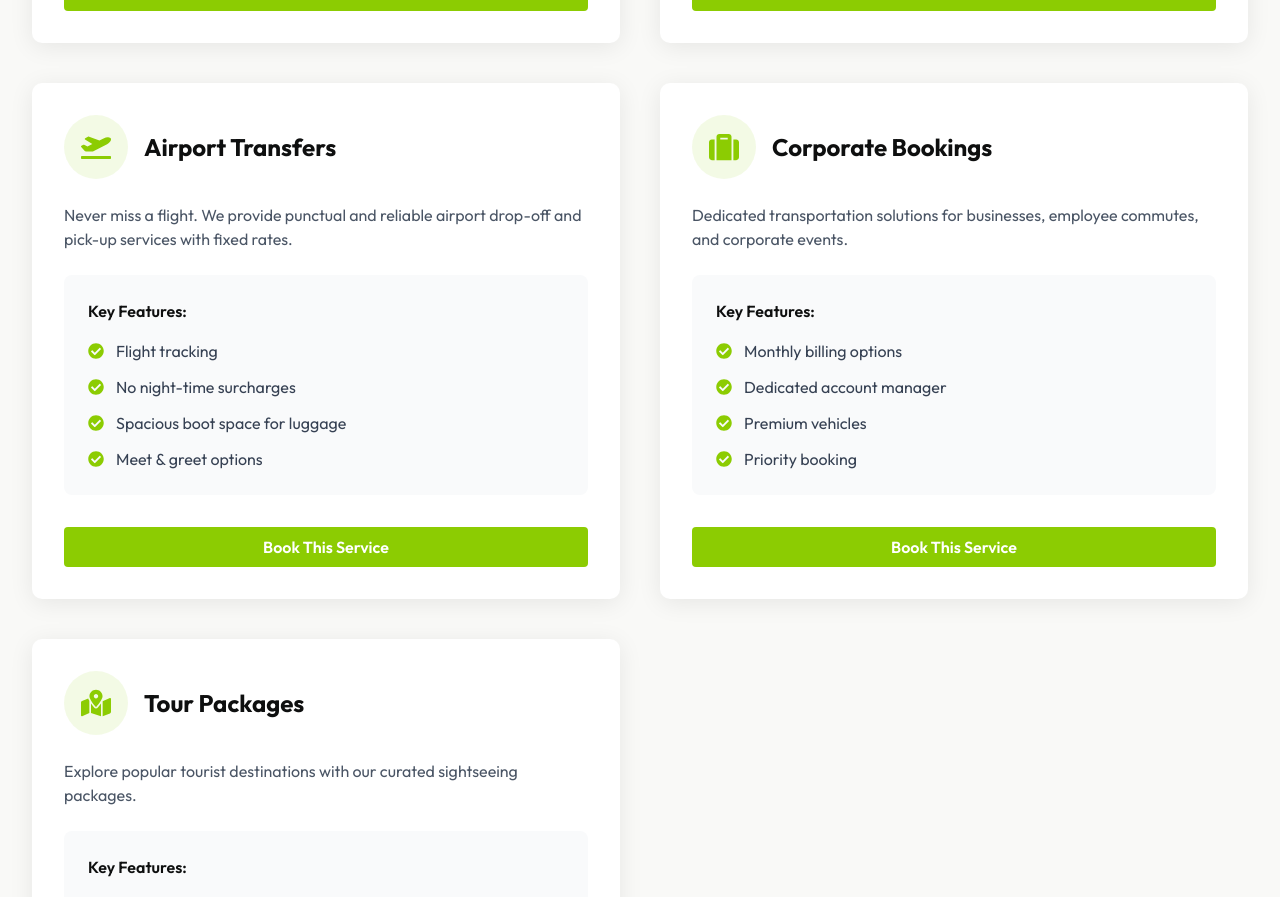
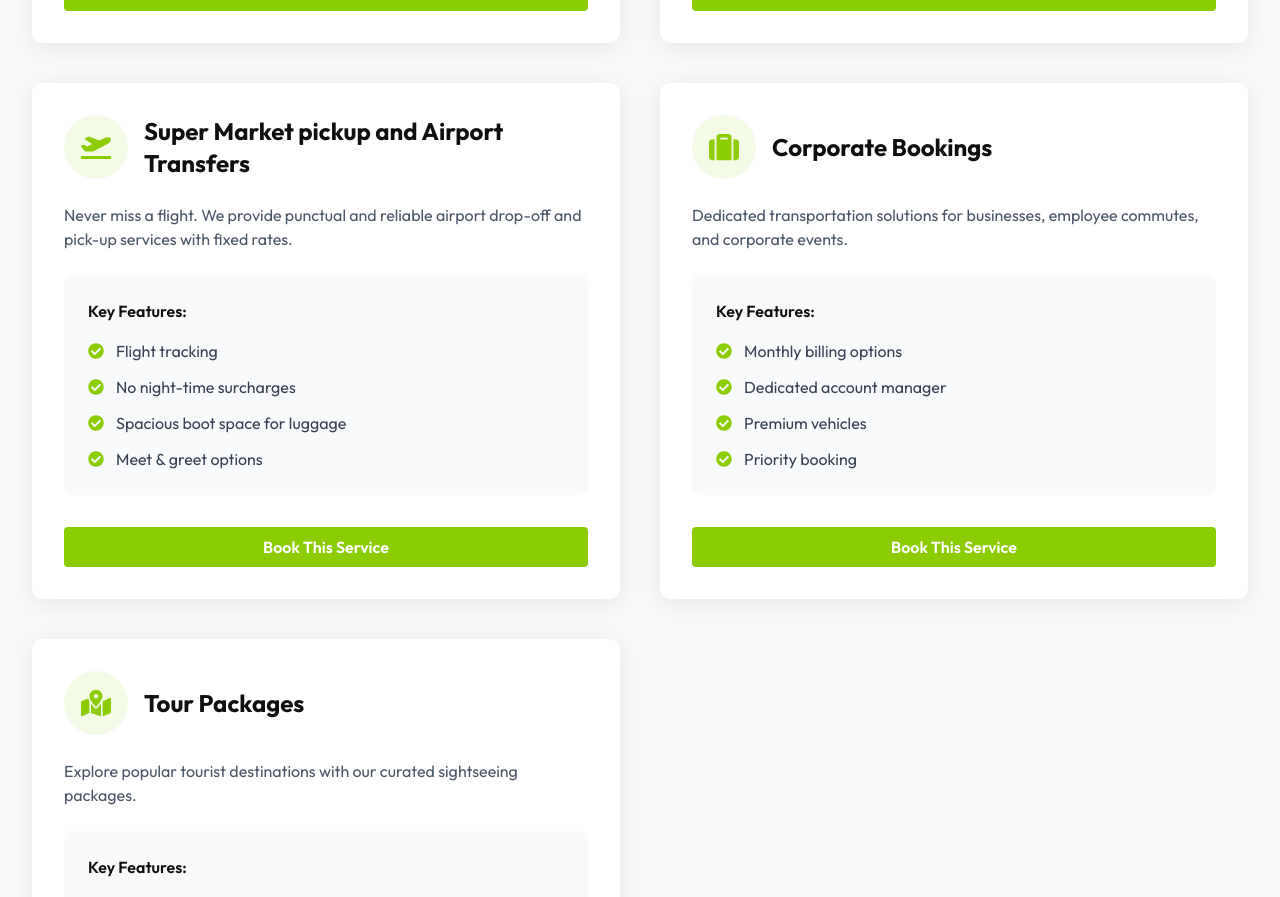
Before and after one commit to aravinth442002/test-aws, a React (Vite) app in the folder frontend/: page /services in a window 1280 px wide. Shown: the part 1045-1942 px from the top of the page. Built offline with nearby package versions, Linux system fonts and the light colour scheme.

Commit message:
testing for CI/CD final

```diff
--- a/frontend/src/data/services.js
+++ b/frontend/src/data/services.js
@@ -18,7 +18,7 @@ export const services = [
   {
     id: 3,
     icon: FaPlaneDeparture,
-    title: "Airport Transfers",
+    title: "Super Market pickup and Airport Transfers",
     description: "Never miss a flight. We provide punctual and reliable airport drop-off and pick-up services with fixed rates.",
     features: ["Flight tracking", "No night-time surcharges", "Spacious boot space for luggage", "Meet & greet options"]
   },
--- a/frontend/src/pages/About.jsx
+++ b/frontend/src/pages/About.jsx
@@ -44,7 +44,7 @@ export default function About() {
               <div className="w-16 h-16 bg-gold/10 rounded-full flex items-center justify-center mx-auto mb-6">
                 <FaShieldAlt className="text-gold text-3xl" />
               </div>
-              <h3 className="font-display font-bold text-xl text-navy mb-3">Safety First</h3>
+              <h3 className="font-display font-bold text-xl text-navy mb-3">Safety last</h3>
               <p className="text-gray-600">Your safety is our priority. We maintain strict hygiene and vehicle standards.</p>
             </Card>
             <Card className="p-8">
```
